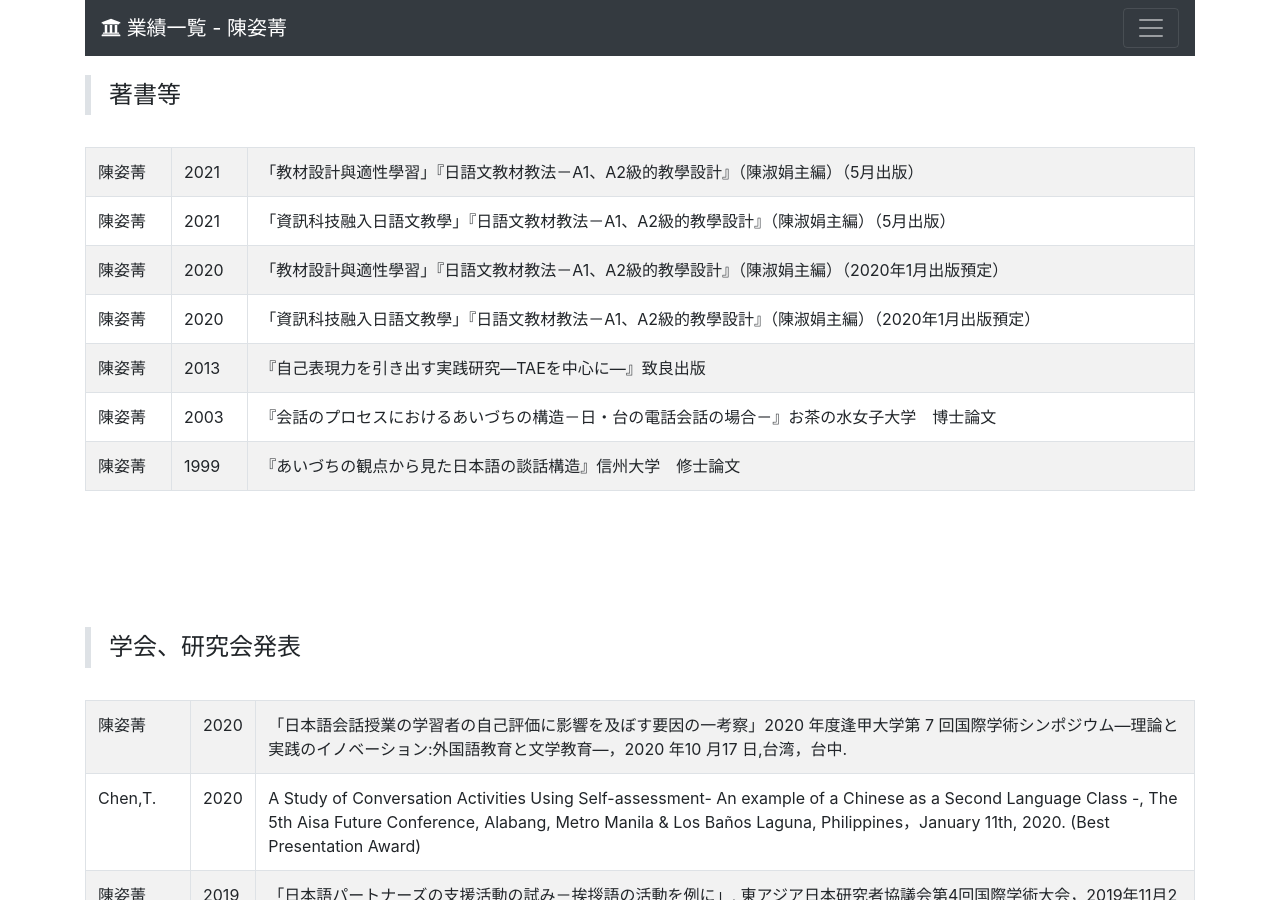
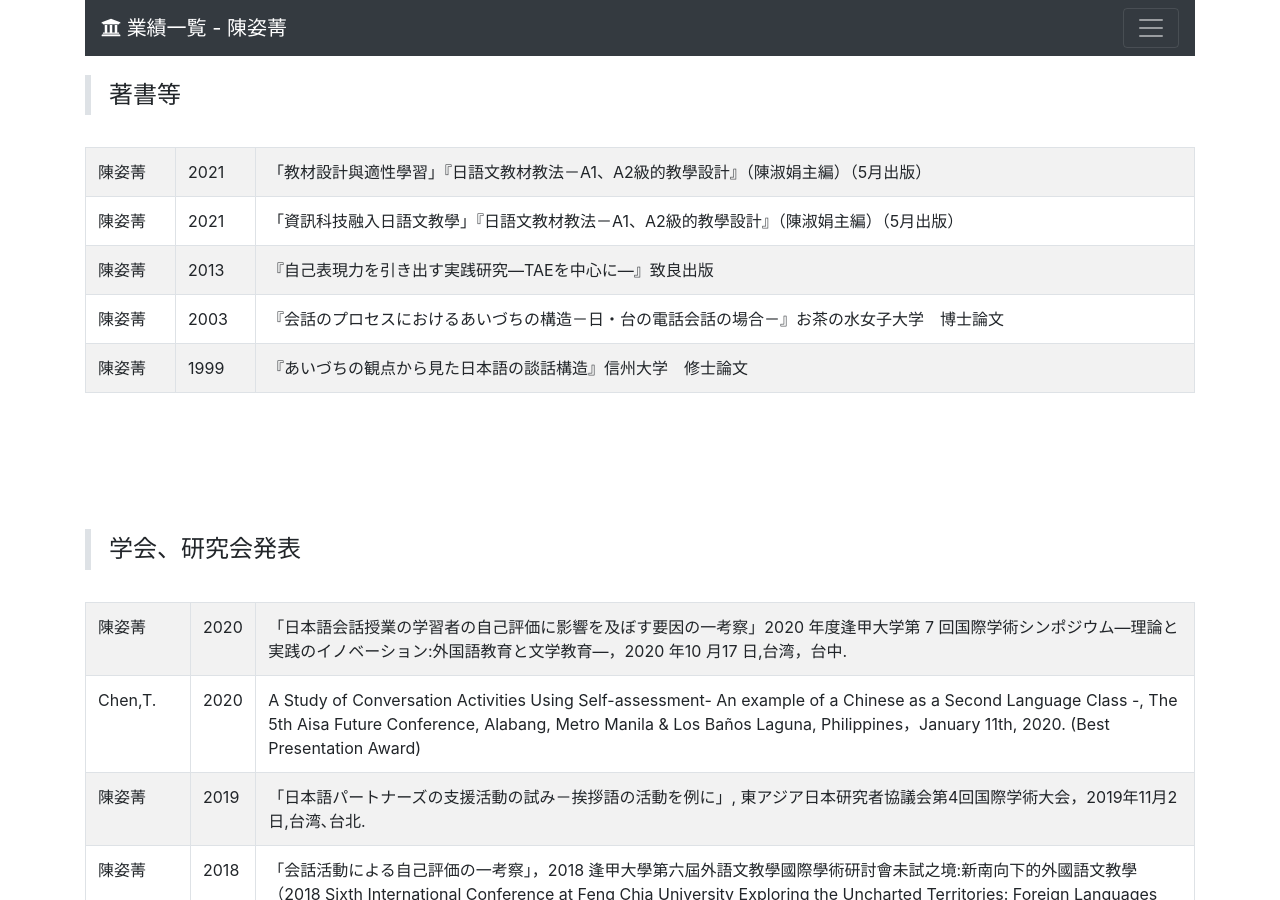
Before and after one commit to chentzuching/profile_ja, a Jekyll site: the page built from index.md, in a window 1280 px wide and 900 px high, scrolled down 1934 px. Built offline with Jekyll 4.4.1, drawn with Linux system fonts in a browser that asks for light colours; nearby versions of some CDN libraries.

Commit message:
revise
revise

```diff
--- a/_data/books.yml
+++ b/_data/books.yml
@@ -5,14 +5,6 @@
 - name: 陳姿菁
   date: 2021
   content: 「資訊科技融入日語文教學」『日語文教材教法－A1、A2級的教學設計』（陳淑娟主編）（5月出版）
-
-- name: 陳姿菁
-  date: 2020
-  content: 「教材設計與適性學習」『日語文教材教法－A1、A2級的教學設計』（陳淑娟主編）（2020年1月出版預定）
-
-- name: 陳姿菁
-  date: 2020
-  content: 「資訊科技融入日語文教學」『日語文教材教法－A1、A2級的教學設計』（陳淑娟主編）（2020年1月出版預定）
 
 - name: 陳姿菁
   date: 2013
```
